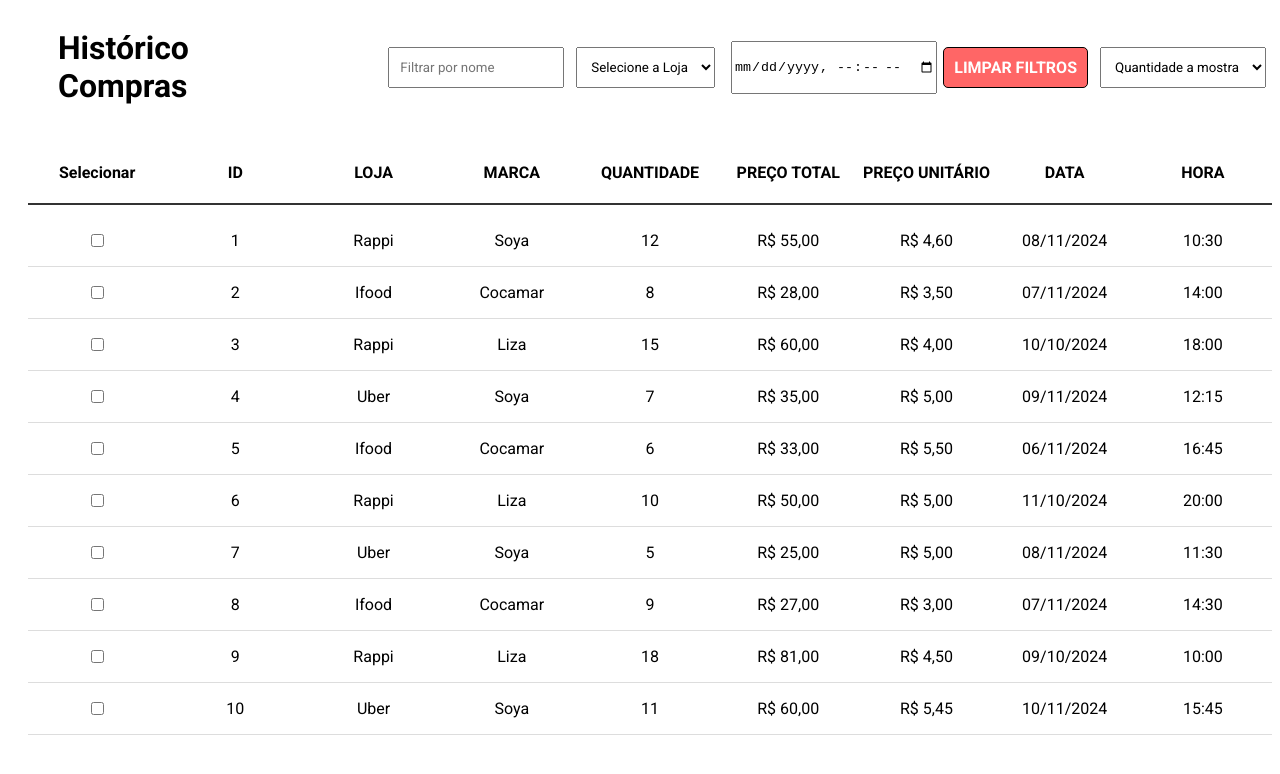
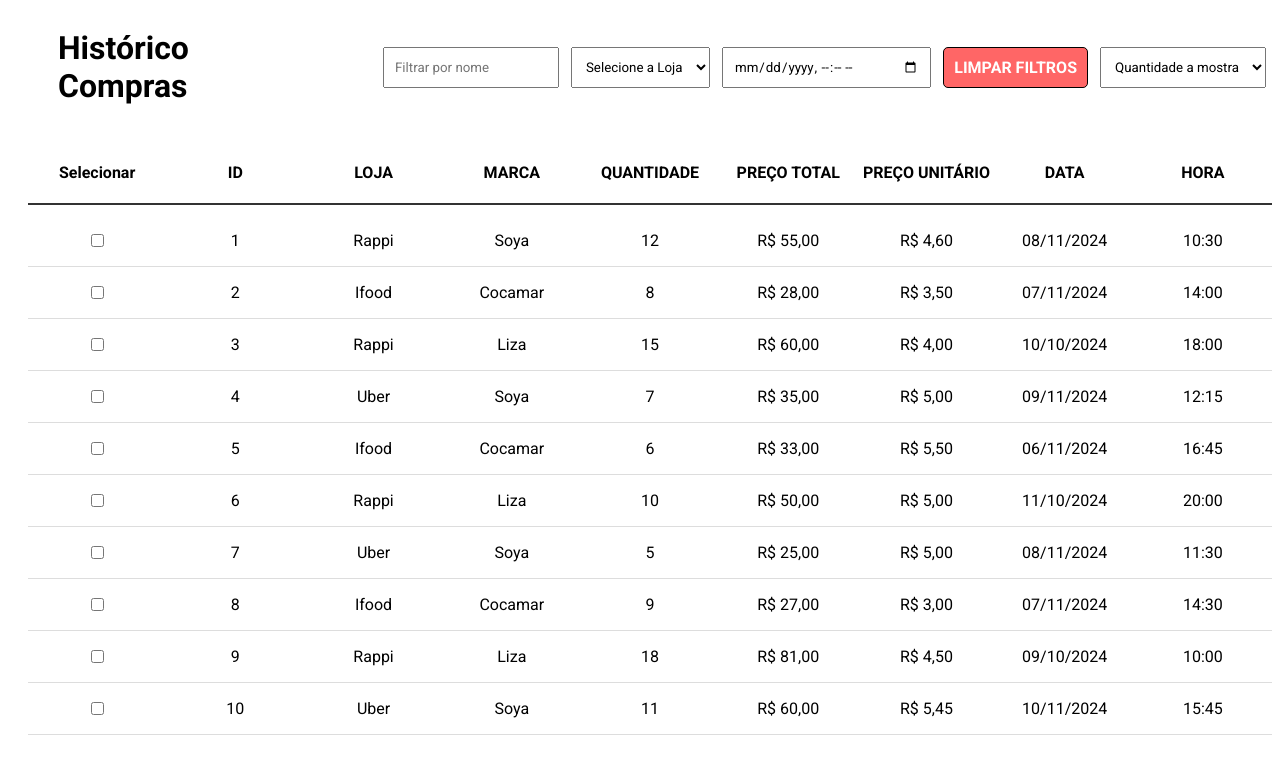
Before and after one commit to Jaogodela/OilProject, a plain HTML site: page index.html in a window 1280 px wide. Drawn offline with Linux system fonts and the light colour scheme.

Commit message:
Update style.css

```diff
--- a/OilProject/styles/style.css
+++ b/OilProject/styles/style.css
@@ -41,7 +41,7 @@
 
 
 
-#teste, #filterInput, #filterDate, #filterTime, #filterClear, #filterLoja {
+#teste, #filterInput, #filterDateAndTime, #filterClear, #filterLoja {
   font-family: 'Roboto', sans-serif;
   padding: 10px;
   cursor: pointer;
```
